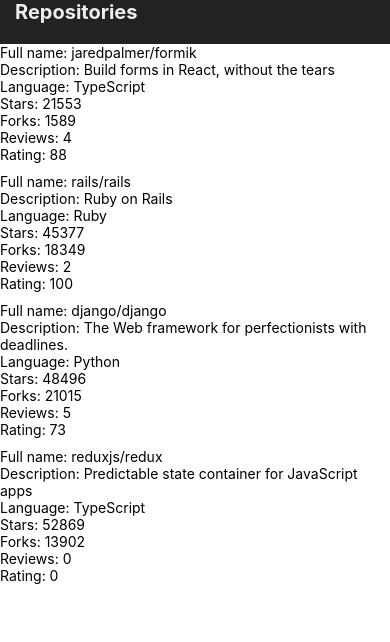
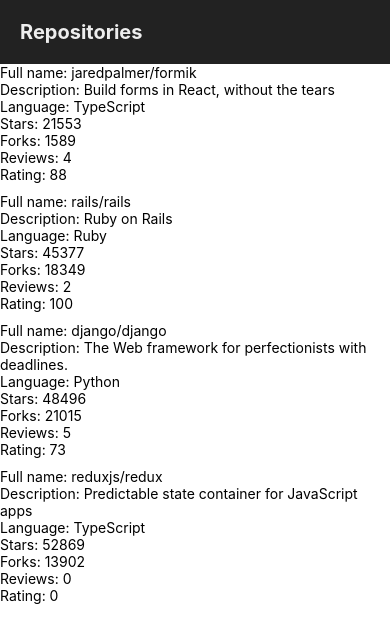
Before and after one commit to ahojukka5/rate-repository-app, a React Native app: screen / in a window 390 px wide. Shown: the top 642 px of the page. Built offline with nearby package versions, Linux system fonts and the light colour scheme.

Commit message:
Fix style so that statusbar shows

```diff
--- a/src/components/AppBar.jsx
+++ b/src/components/AppBar.jsx
@@ -6,8 +6,9 @@ import theme from '../theme';
 
 const styles = StyleSheet.create({
   container: {
-    paddingTop: Constants.statusBarHeight,
-    paddingLeft: 15,
+    marginTop: Constants.statusBarHeight,
+    paddingTop: 20,
+    paddingLeft: 20,
     paddingBottom: 20,
     backgroundColor: theme.colors.dark,
   },
```
